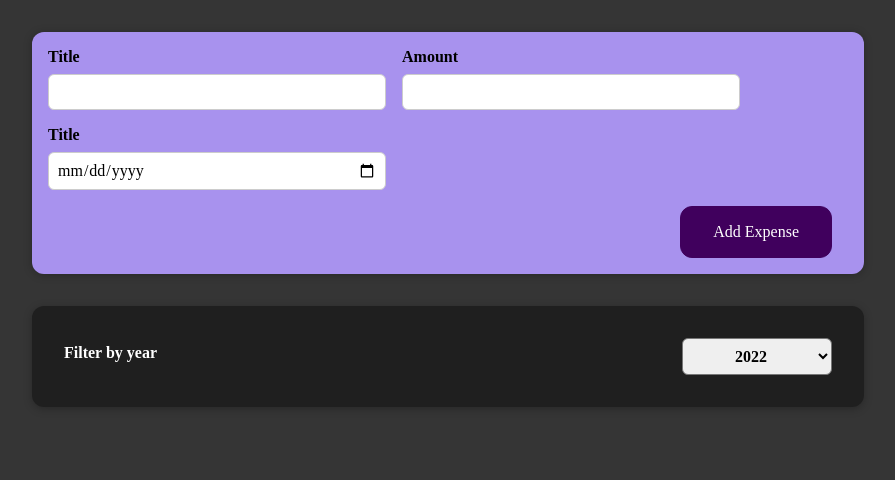
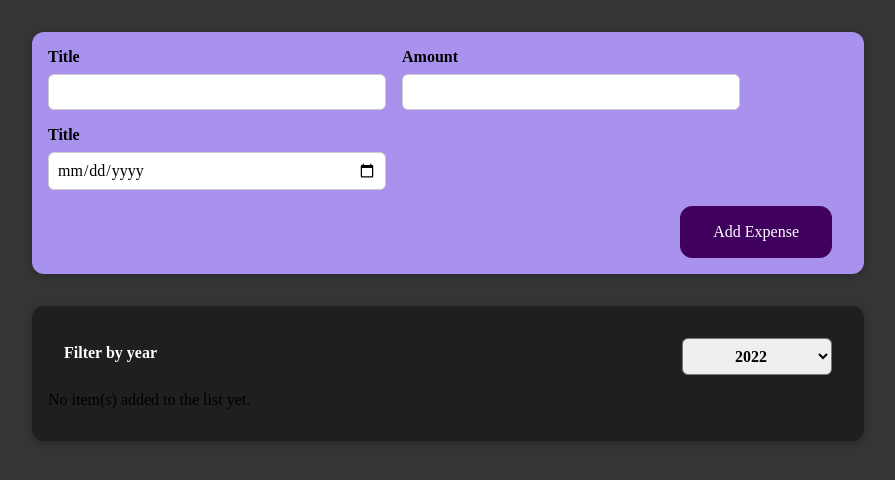
Before and after one commit to chandranshh/reactapp-finance, a React (Create React App) app: page / in a window 1280 px wide. Shown: the top 480 px of the page, without its empty margins (192-1087 px from the left). Built offline with nearby package versions, Linux system fonts and the light colour scheme.

Commit message:
added conditional ternary operator to check if there is item(s) in the ExpenseList or not and pass the element of msg accordingly

```diff
--- a/src/components/Expenses/Expenses.js
+++ b/src/components/Expenses/Expenses.js
@@ -23,7 +23,26 @@ const Expenses = (props) => {
         selected={filteredYear}
         onChangeFilter={filterChangeHandler}
       />
-      {filteredExpenses.map((expense) => (
+      {/* JavaScript return the parameter or statement that is written after &&
+      if the condition is met in the ternary operator  */}
+      {/* {filteredExpenses.length === 0 ? (
+        <p>No item(s) added to the list yet.</p>
+      ) : (
+        filteredExpenses.map((expense) => (
+          <ExpenseItem
+            key={expense.id}
+            title={expense.title}
+            amount={expense.amount}
+            date={expense.date}
+          />
+        ))
+      )} */}
+
+      {filteredExpenses.length === 0 && (
+        <p>No item(s) added to the list yet.</p>
+      )}
+      {filteredExpenses.length > 0 &&
+        filteredExpenses.map((expense) => (
           <ExpenseItem
             key={expense.id}
             title={expense.title}
```
Lines whose indentation alone changed are shown as unchanged.
